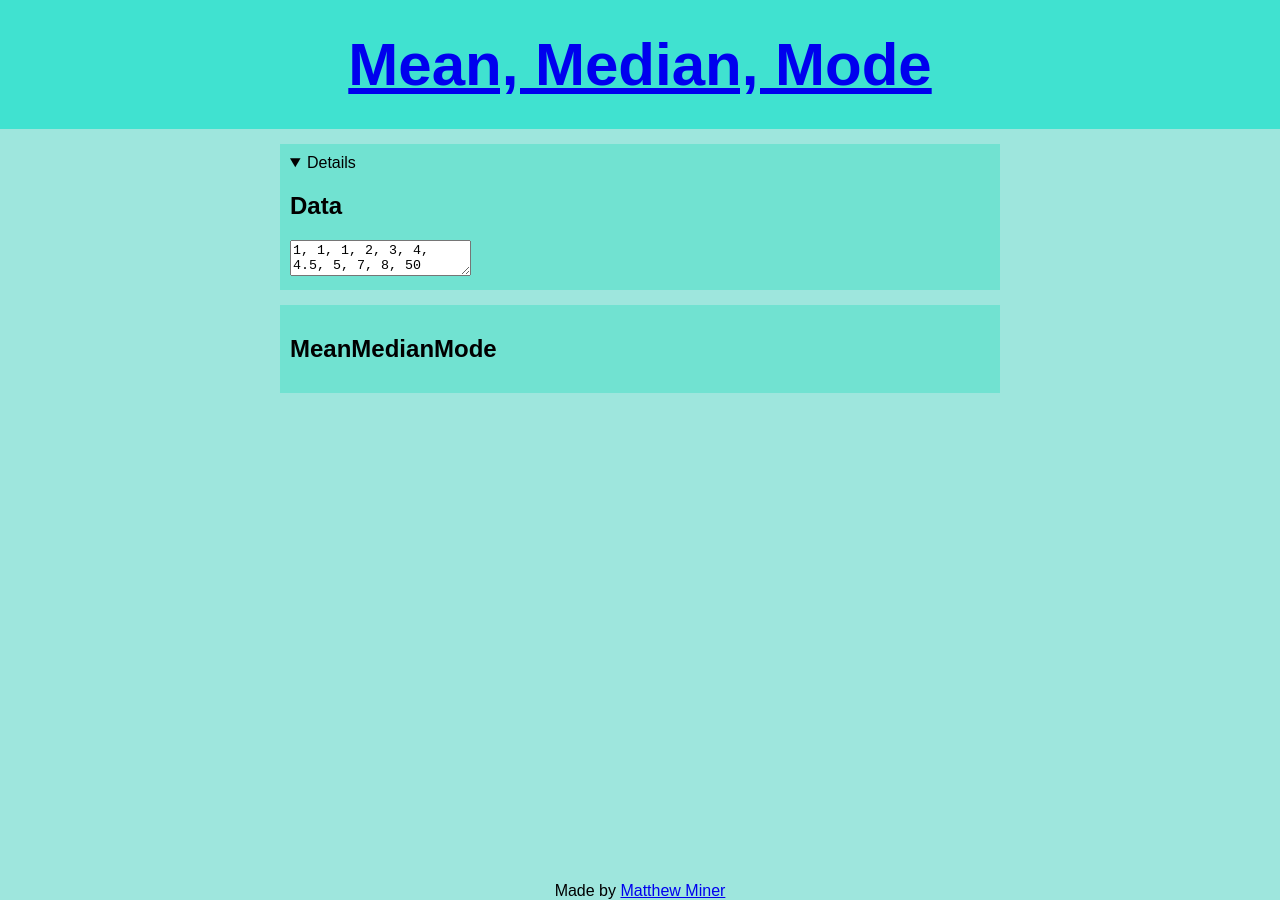
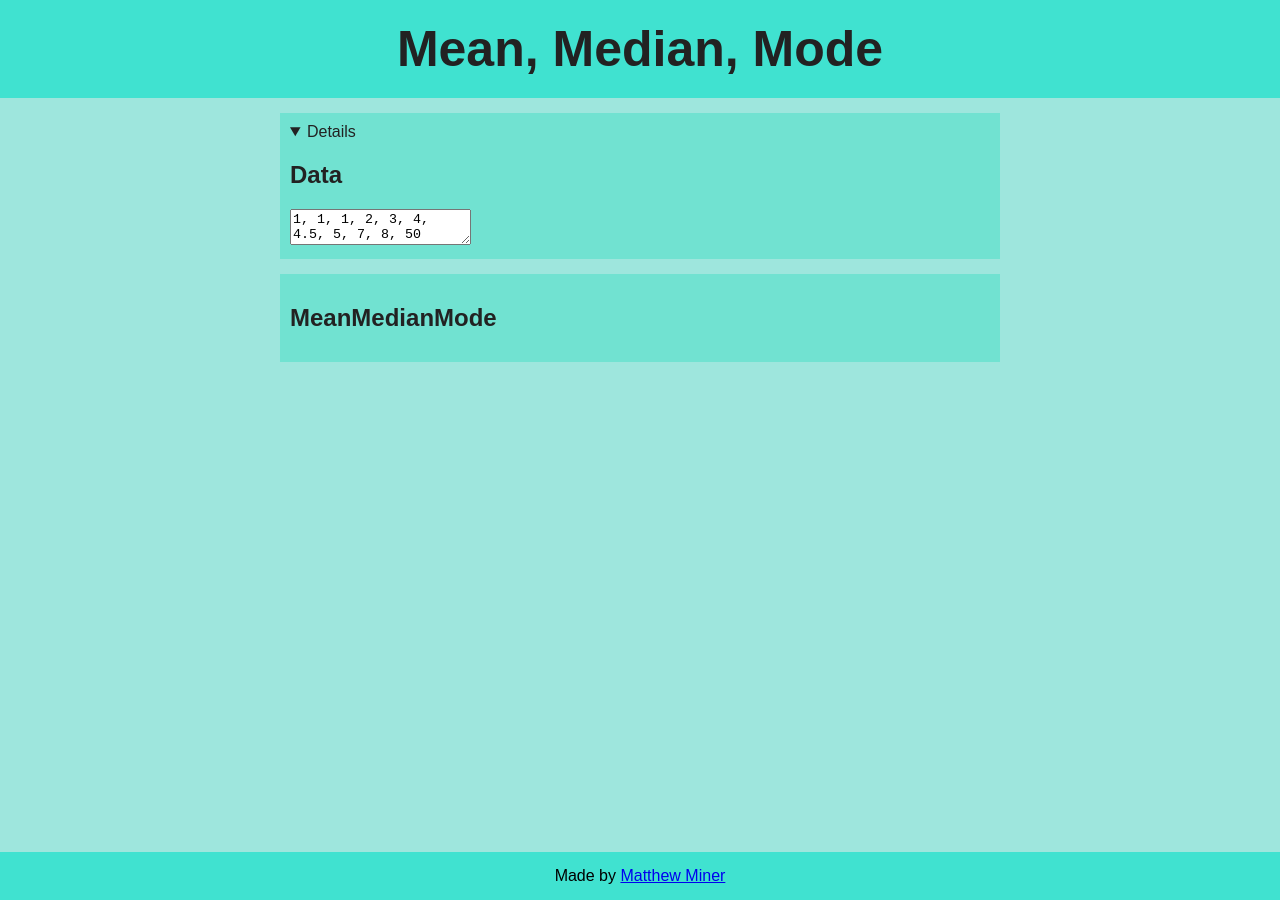
Before and after one commit to mminer237/meanmedianmode, a Jekyll site: the page built from index.html, in a window 1280 px wide. Built offline with Jekyll 4.4.1, drawn with Linux system fonts in a browser that asks for light colours.

Commit message:
Updated header

```diff
--- a/css/style.scss
+++ b/css/style.scss
@@ -4,7 +4,7 @@
 	--primary-color: #40e2d0;
 	--background-color: #9ee6dd;
 	--section-background-color: #71e2d1;
-	--text-color: black;
+	--text-color: #222;
 }
 body {
 	background-color: var(--background-color);
@@ -17,13 +17,18 @@ body {
 header {
 	background-color: var(--primary-color);
 	padding: 10px;
+	a {
+		text-decoration: none;
+	}
 	h1 {
+		color: var(--text-color);
+		display: inline-block;
 		margin: 0;
-		padding: 20px;
+		padding: 10px;
 	}
 }
 h1 {
-	font-size: 60px;
+	font-size: 50px;
 }
 header, footer {
 	text-align: center;
@@ -46,6 +51,10 @@ section, article, details {
 	display: flex;
 	width: 100%;
 }
+footer {
+	background-color: var(--primary-color);
+	padding: 15px;
+}
 @media (prefers-color-scheme: dark) {
 	:root {
 		--text-color: #EEE;
```
